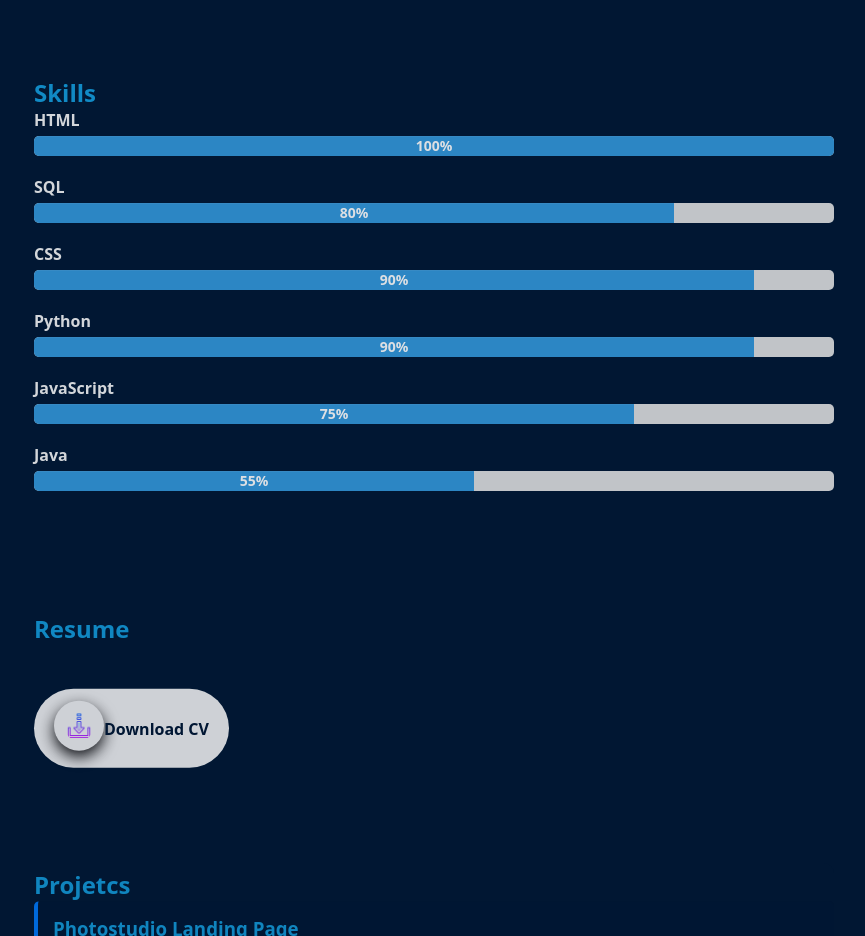
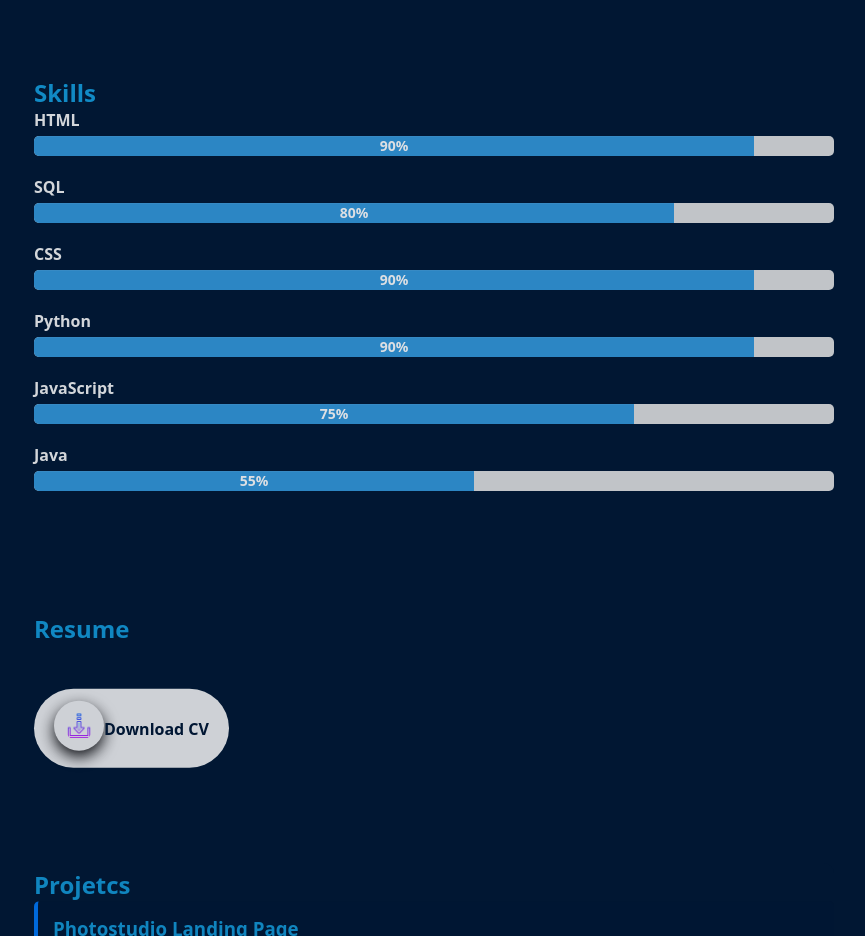
Before and after one commit to Kurma9676/kurmaraosurni-portfolio, a plain HTML site: page index.html in a window 1280 px wide. Shown: the part 840-1776 px from the top of the page, without its empty margins (116-981 px from the left). Drawn offline with nearby package versions, Linux system fonts and the light colour scheme; files whose address does not match are found by name.

Commit message:
Update index.html

```diff
--- a/index.html
+++ b/index.html
@@ -101,7 +101,7 @@
             <div class="skill">
                 <div class="skill-name">HTML</div>
                 <div class="progress-bar">
-                    <div class="progress" data-progress="100%"><span class="progress-text">100%</span></div>
+                    <div class="progress" data-progress="90%"><span class="progress-text">90%</span></div>
                 </div>
             </div>
             <div class="skill">
```
